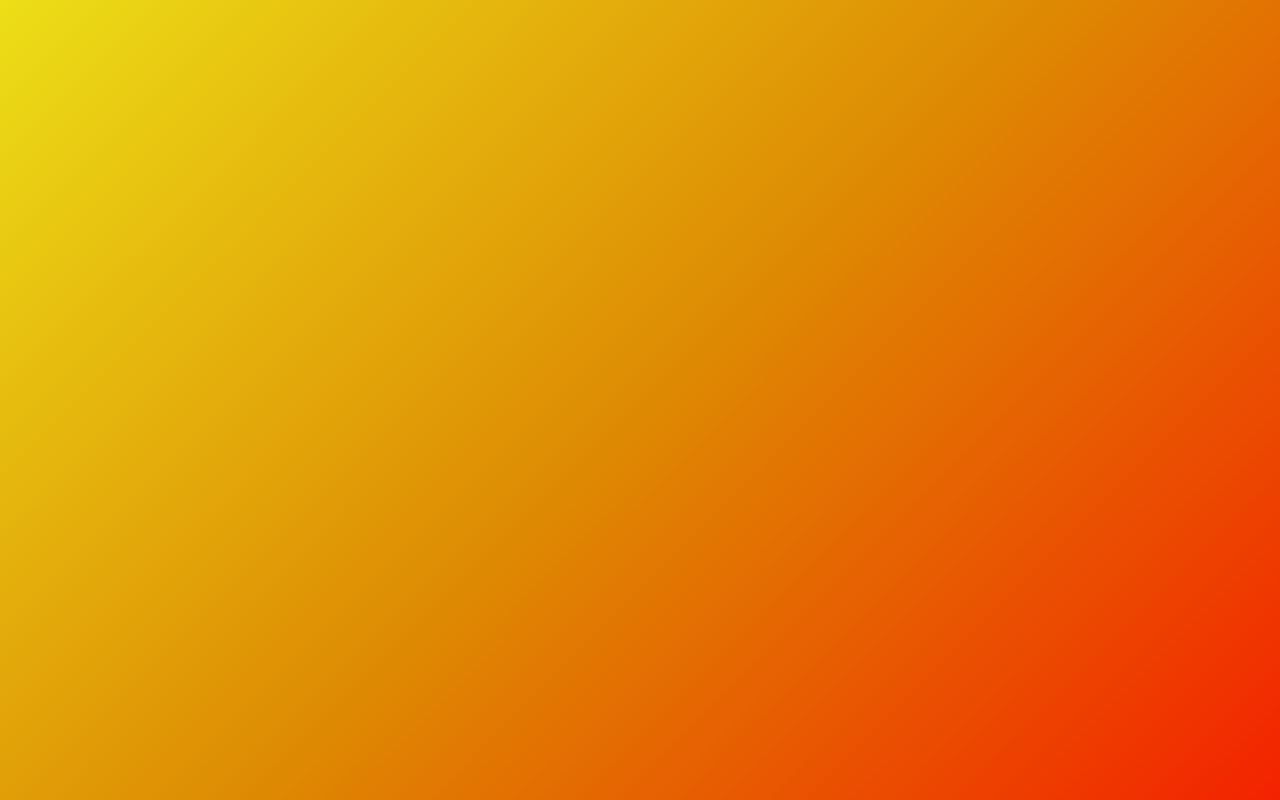
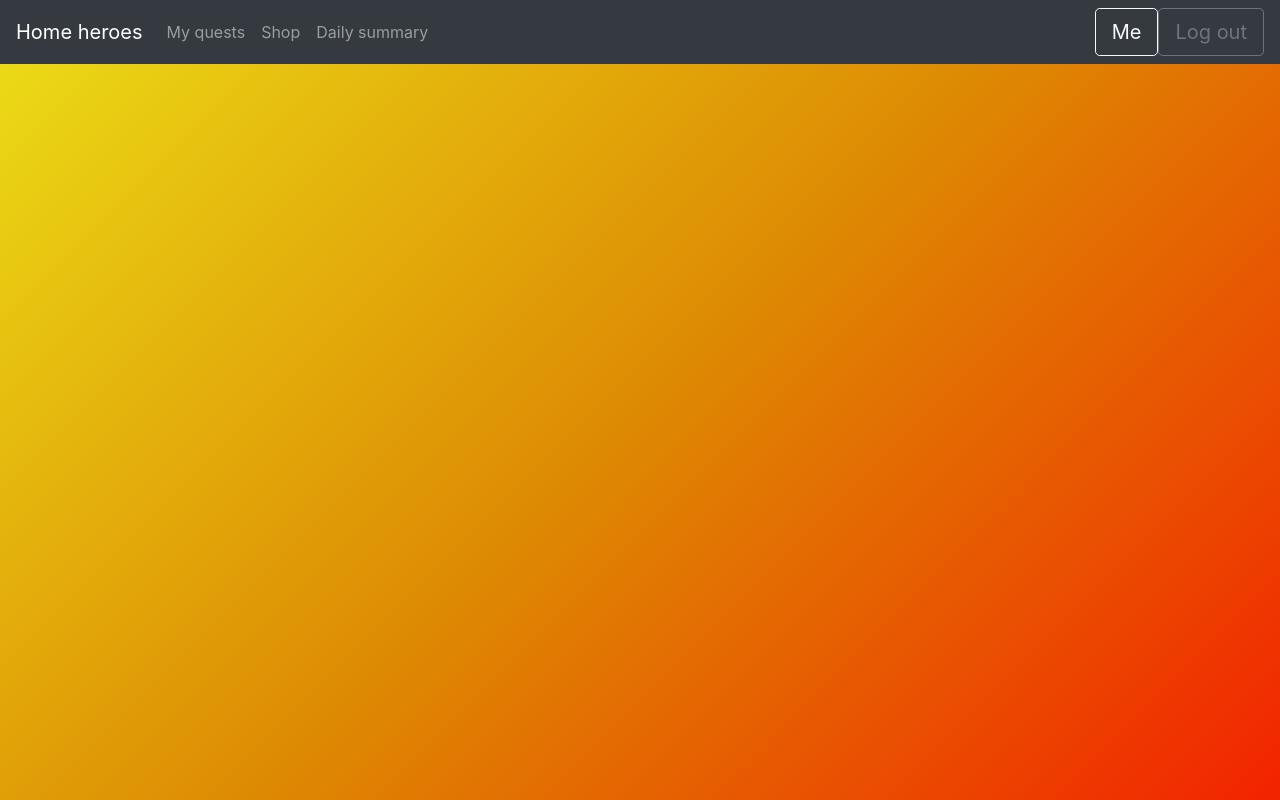
Before and after one commit to Salabim-mb/versus_virus, a React (Create React App) app: page / in a window 1280 px wide. Built offline with nearby package versions, Linux system fonts and the light colour scheme.

Commit message:
first look of working navbar

```diff
--- a/src/App.js
+++ b/src/App.js
@@ -4,11 +4,13 @@ import {BrowserRouter as Router, Route} from "react-router-dom";
 import "./Styles/global.css";
 import UserPage from "./Components/UserPage";
 import {createBrowserHistory} from "history";
+import PageNavbar from "./Components/Navbar";
 
 const history = createBrowserHistory();
 
 const App = () => (
     <div className="App">
+        <PageNavbar/>
       <Router history={history}>
         <Route path="/" component={null}/>
         <Route path="/user" exact component={UserPage} />
--- /dev/null
+++ b/src/Components/Navbar/PageNavbar.js
@@ -0,0 +1,48 @@
+import React from "react";
+import {Navbar, Button, Nav, Row, Col} from "react-bootstrap";
+
+class PageNavbar extends React.Component {
+    constructor(props){
+        super(props);
+        this.state = {
+
+        }
+    };
+
+    renderButtonToolbar = () => {
+      //if (logged in)
+      return (
+          <div>
+              <Button className="navbar_button pull-left" inline variant="outline-light" size="lg">Me</Button>
+              <Button className="navbar_button pull-right" inline variant="outline-secondary" size="lg">Log out</Button>
+          </div>
+      );
+      // else return (
+      //       <div>
+      //           <Button variant="outline-light" >Register</Button>
+      //           <Button variant="outline-secondary" >Log in</Button>
+      //       </div>
+      //   );
+    };
+
+    render() {
+        return (
+            <Navbar sticky="top" bg="dark" variant="dark" expand="lg" className="navbar">
+                <Navbar.Brand href="/">Home heroes</Navbar.Brand>
+                <Navbar.Toggle aria-controls="basic-navbar-nav" />
+                <Navbar.Collapse className="navbar_collapse">
+                    <Nav className="navbar_menu mr-auto text-center">
+                        <Nav.Link href="/quests" className="navbar_item">My quests</Nav.Link>
+                        <Nav.Link href="/shop" className="navbar_item">Shop</Nav.Link>
+                        <Nav.Link href="/daily" className="navbar_item">Daily summary</Nav.Link>
+                    </Nav>
+                    <div inline className="navbar_button_toolbar">
+                        {this.renderButtonToolbar()}
+                    </div>
+                </Navbar.Collapse>
+            </Navbar>
+        )
+    }
+}
+
+export default PageNavbar;
--- /dev/null
+++ b/src/Components/Navbar/index.js
@@ -0,0 +1,3 @@
+import PageNavbar from "./PageNavbar";
+
+export default PageNavbar;
```
